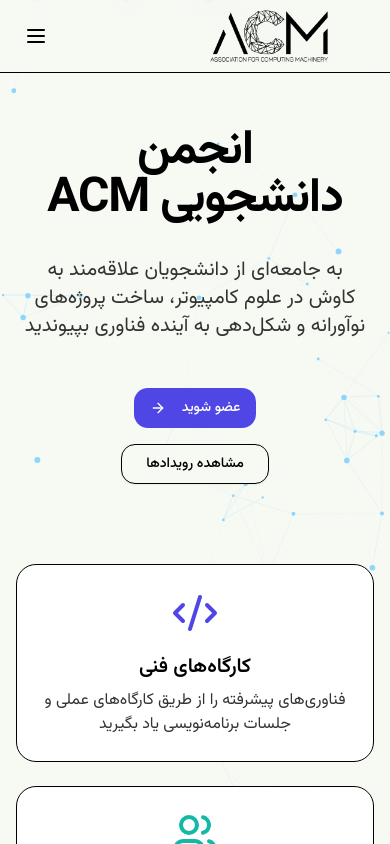
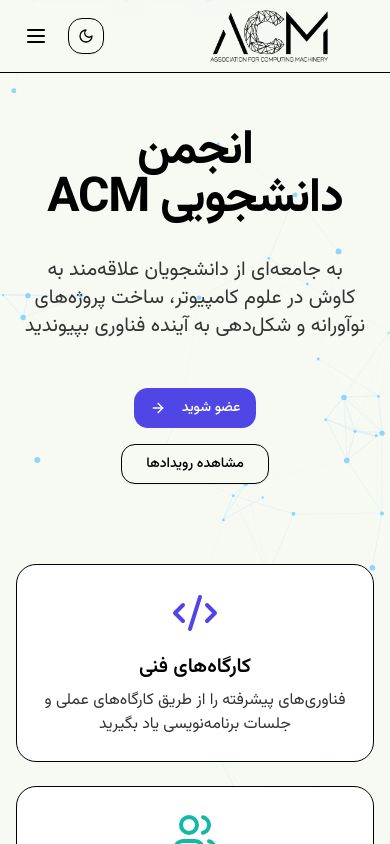
Before and after one commit to mohamadrezabjr/acm-frontend, a Next.js app: page / in a window 390 px wide. Shown: the top 844 px of the page. Built offline with nearby package versions, Linux system fonts and the light colour scheme; no server answers.

Commit message:
feat: move theme toggle outside mobile menu
Improve user accessibility by placing theme toggle outside menu.

#VERCEL_SKIP

Co-authored-by: Mohammadreza Baghejary <178473128+mohamadrezabjr@users.noreply.github.com>

```diff
--- a/app/layout.tsx
+++ b/app/layout.tsx
@@ -5,6 +5,7 @@ import { Analytics } from "@vercel/analytics/next"
 import "./globals.css"
 import { AuthProvider } from "@/lib/auth-context"
 import { ThemeProvider } from "@/lib/theme-context"
+
 import { Vazirmatn, Geist as V0_Font_Geist, Geist_Mono as V0_Font_Geist_Mono, Source_Serif_4 as V0_Font_Source_Serif_4 } from 'next/font/google'
 
 // Initialize fonts
--- a/components/header.tsx
+++ b/components/header.tsx
@@ -135,9 +135,12 @@ export function Header() {
           </nav>
 
           {/* Mobile Menu Button */}
-          <button onClick={() => setIsMenuOpen(!isMenuOpen)} className="md:hidden p-2" aria-label="Toggle menu">
-            {isMenuOpen ? <X className="w-6 h-6" /> : <Menu className="w-6 h-6" />}
-          </button>
+          <div className="md:hidden flex items-center gap-3">
+            <ThemeToggle />
+            <button onClick={() => setIsMenuOpen(!isMenuOpen)} className="p-2" aria-label="Toggle menu">
+              {isMenuOpen ? <X className="w-6 h-6" /> : <Menu className="w-6 h-6" />}
+            </button>
+          </div>
         </div>
 
         {/* Mobile Navigation */}
@@ -175,11 +178,6 @@ export function Header() {
             >
               تماس با ما
             </button>
-
-            <div className="flex items-center gap-2 py-2">
-              <span className="text-foreground/80">تم:</span>
-              <ThemeToggle />
-            </div>
 
             {!loading && (
               <>
```
